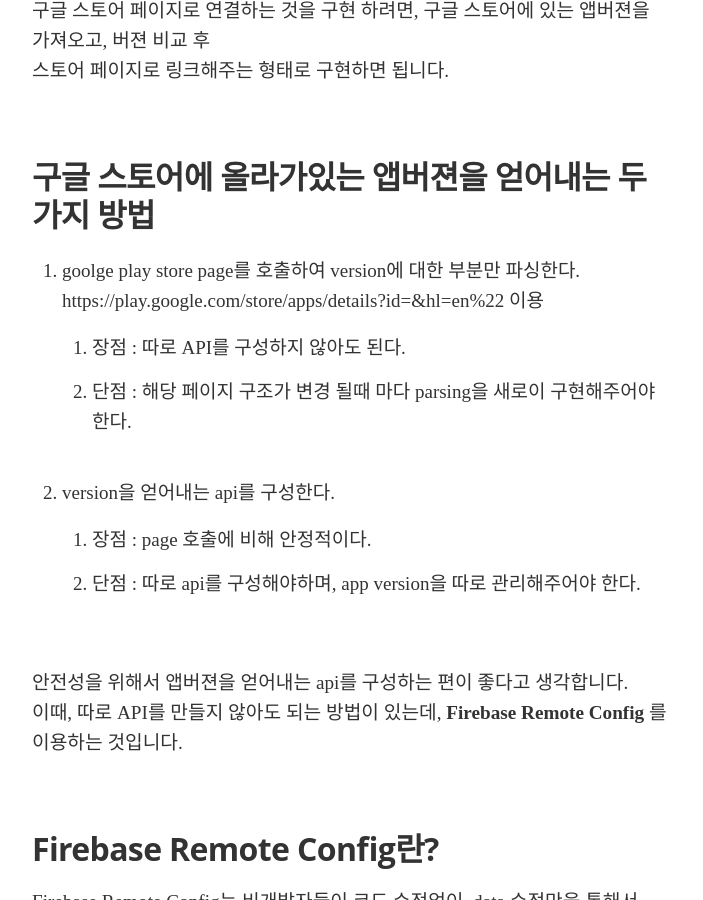
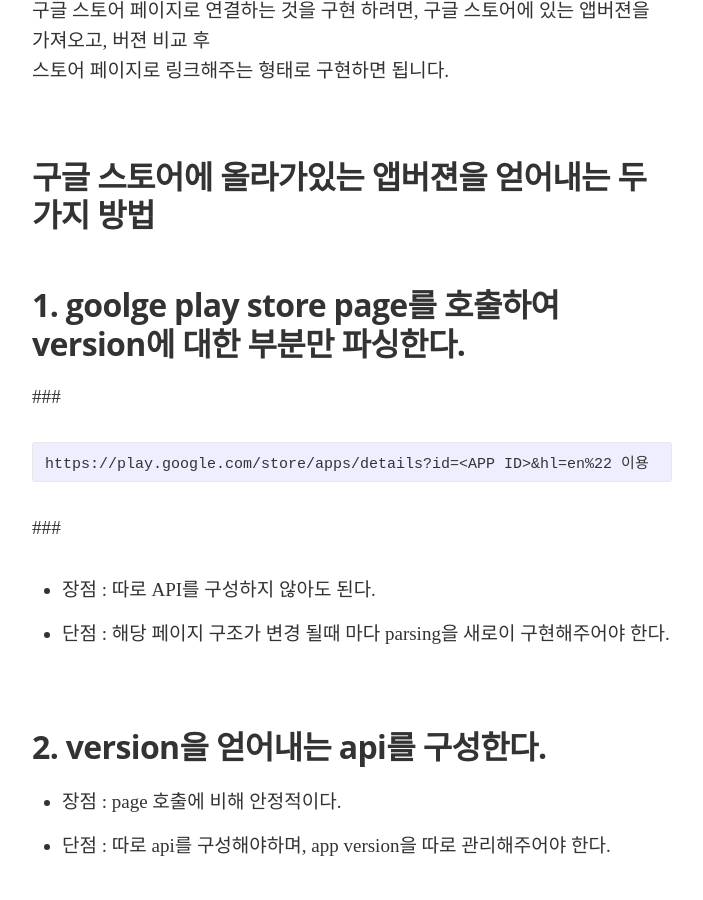
Before and after one commit to Ninja86/Ninja86.github.io, a Jekyll site: the page built from _posts/2019-06-20-1.md, in a window 1280 px wide and 900 px high, scrolled down 401 px. Shown: the whole window, without its empty margins (288-991 px from the left). Built offline with Jekyll 4.4.1, drawn with Linux system fonts in a browser that asks for light colours; nearby versions of some CDN libraries; some web fonts are replaced; our own code applies the rules of GitHub Pages for plain Markdown files; comment, search, counter and statistics services are not loaded.

Commit message:
Update 2019-06-20-1.md

```diff
--- a/_posts/2019-06-20-1.md
+++ b/_posts/2019-06-20-1.md
@@ -11,12 +11,16 @@
 
 # 구글 스토어에 올라가있는 앱버젼을 얻어내는 두가지 방법
 
-1. goolge play store page를 호출하여 version에 대한 부분만 파싱한다.
+## 1. goolge play store page를 호출하여 version에 대한 부분만 파싱한다.
+###
+~~~
 https://play.google.com/store/apps/details?id=<APP ID>&hl=en%22 이용
+~~~
+###
 - 장점 : 따로 API를 구성하지 않아도 된다.
 - 단점 : 해당 페이지 구조가 변경 될때 마다 parsing을 새로이 구현해주어야 한다.
 
-2. version을 얻어내는 api를 구성한다.
+## 2. version을 얻어내는 api를 구성한다.
 - 장점 : page 호출에 비해 안정적이다.
 - 단점 : 따로 api를 구성해야하며, app version을 따로 관리해주어야 한다.
 
```
